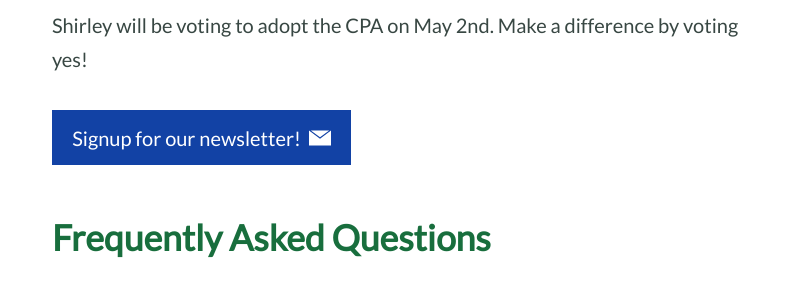
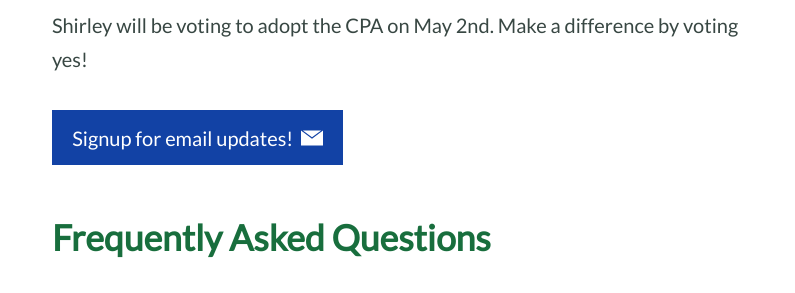
Before and after one commit to dbeard/campaignforshirleycpa.com, a Jekyll site: the page built from index.md, in a window 1280 px wide and 900 px high, scrolled down 556 px. Shown: the part 134-427 px from the top of the window, without its empty margins (231-1026 px from the left). Built offline with Jekyll 4.4.1, drawn with Linux system fonts in a browser that asks for light colours; a script that is not in the unit is left out; some of the changed text lies outside the part shown.

Commit message:
Small tweaks

```diff
--- a/index.md
+++ b/index.md
@@ -9,7 +9,7 @@ The Community Preservation Act (CPA) is a Massachusetts state law enacted in 200
 
 Shirley will be voting to adopt the CPA on May 2nd. Make a difference by voting yes!
 
-<a class="button" href="#ccblock" onclick="document.getElementById('ccblock').style.display = 'block';">Signup for our newsletter!&nbsp; <svg width="16" height="16" class="icon  icon--email" role="img" alt="email"><title>email</title><use xlink:href="#email" fill="CurrentColor"></use></svg>
+<a class="button" href="#ccblock" onclick="document.getElementById('ccblock').style.display = 'block';">Signup for email updates!&nbsp; <svg width="16" height="16" class="icon  icon--email" role="img" alt="email"><title>email</title><use xlink:href="#email" fill="CurrentColor"></use></svg>
 </a>
 
 ## Frequently Asked Questions
@@ -96,7 +96,7 @@ Shirley, MA  01464
 10. Visit the Community Preservation Coalition to see how other towns have used CPA and talk with your friends and neighbors about which projects you could see happening in Shirley
 
 
-<a class="button" href="#ccblock" onclick="document.getElementById('ccblock').style.display = 'block';">Signup for our newsletter!&nbsp; <svg width="16" height="16" class="icon  icon--email" role="img" alt="email"><title>email</title><use xlink:href="#email" fill="CurrentColor"></use></svg>
+<a class="button" href="#ccblock" onclick="document.getElementById('ccblock').style.display = 'block';">Signup for email updates!&nbsp; <svg width="16" height="16" class="icon  icon--email" role="img" alt="email"><title>email</title><use xlink:href="#email" fill="CurrentColor"></use></svg>
 </a>
 
 
```
Also changed, not shown: committee.md (+2 -2 lines).
